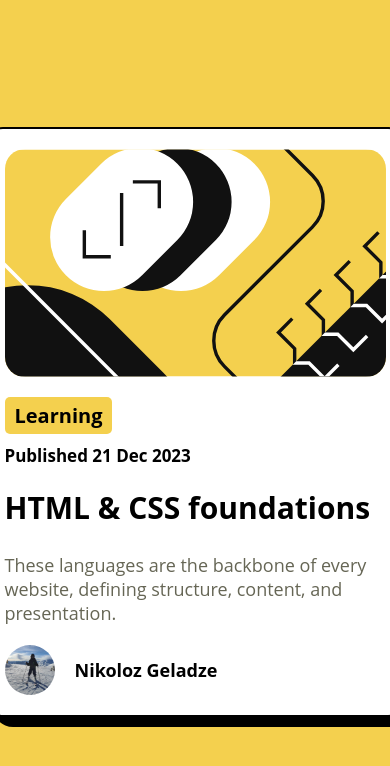
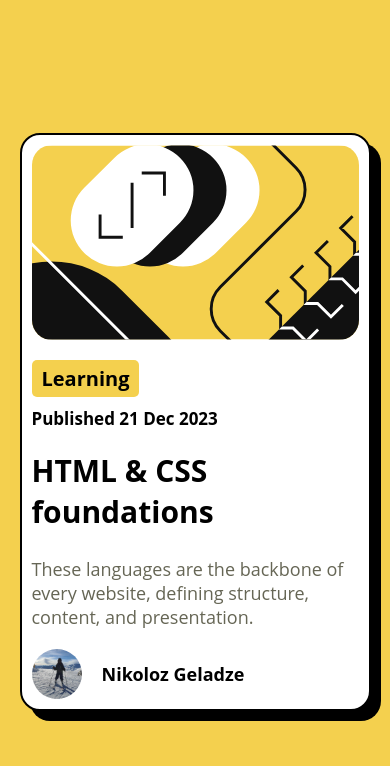
Before and after one commit to NikolozGeladze/React-Homework-22.02.2025, a React (Vite) app: page / in a window 390 px wide. Shown: the top 766 px of the page. Built offline with nearby package versions, Linux system fonts and the light colour scheme; a web font is replaced by a local one.

Commit message:
Fix hover on mobile for responsiveness

```diff
--- a/src/App.css
+++ b/src/App.css
@@ -60,7 +60,7 @@ body {
 .card h1.title,
 .card p.description,
 .card .user-info .user-img,
-.card .user-info .user-name{
+.card .user-info .user-name {
     transition: all 0.3s ease;
 }
 
@@ -69,9 +69,9 @@ body {
 .card h1.title:hover,
 .card .description:hover,
 .card .user-info .user-img:hover,
-.card .user-info .user-name:hover{
+.card .user-info .user-name:hover {
     transform: scale(1.05) rotate3d(0, 0, 0, 25deg);
-    transform-origin:0%;
+    transform-origin: 0%;
 }
 
 .card .user-info {
@@ -91,3 +91,23 @@ body {
     font-size: 18px;
     font-weight: bold;
 }
+
+@media (max-width: 480px) {
+    .card {
+        width: 90%;
+        margin: auto;
+        padding: 10px;
+    }
+}
+
+@media (max-width: 768px) {
+    .card:hover,
+    .card .category:hover,
+    .card p.publish-date:hover,
+    .card h1.title:hover,
+    .card .description:hover,
+    .card .user-info .user-img:hover,
+    .card .user-info .user-name:hover {
+        pointer-events: none;
+    }
+}
```
